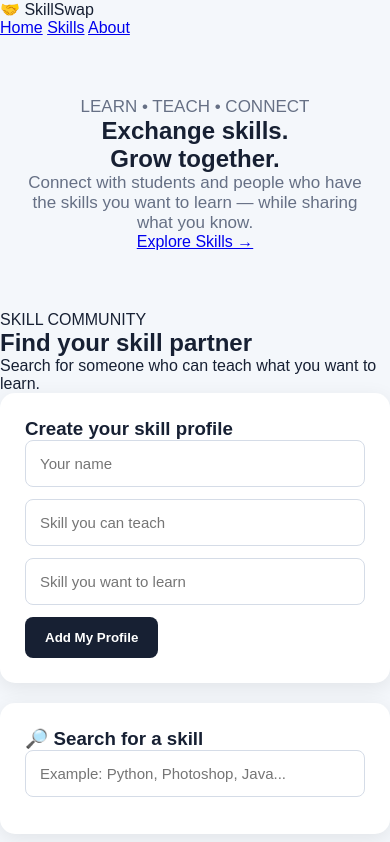
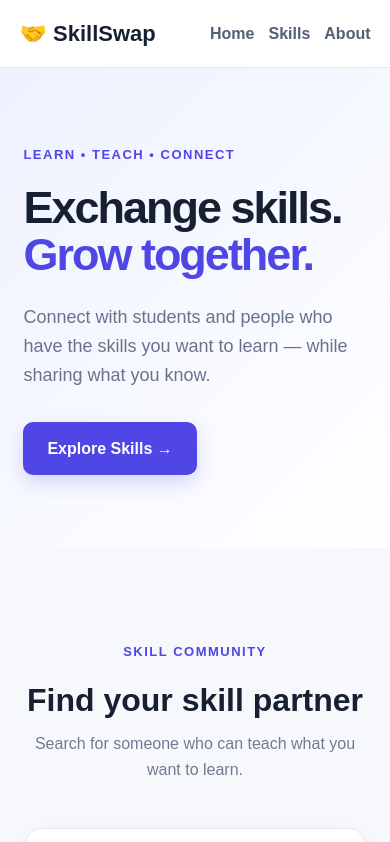
Before and after one commit to mithrithik3027/local-skill-exchange, a plain HTML site: page index.html in a window 390 px wide. Shown: the top 842 px of the page. Drawn offline with Linux system fonts and the light colour scheme.

Commit message:
Refactor CSS styles for improved layout and design

```diff
--- a/style.css
+++ b/style.css
@@ -1,125 +1,303 @@
 * {
-    box-sizing: border-box;
     margin: 0;
     padding: 0;
+    box-sizing: border-box;
+}
+
+html {
+    scroll-behavior: smooth;
 }
 
 body {
-    font-family: Arial, sans-serif;
-    background: #f4f7fb;
+    font-family: Arial, Helvetica, sans-serif;
+    background: #f6f8fc;
     color: #172033;
+    line-height: 1.6;
 }
 
-header {
-    background: #172033;
-    color: white;
-    text-align: center;
-    padding: 30px;
+/* Navigation */
+
+nav {
+    position: sticky;
+    top: 0;
+    z-index: 100;
+    display: flex;
+    justify-content: space-between;
+    align-items: center;
+    padding: 18px 8%;
+    background: rgba(255, 255, 255, 0.95);
+    border-bottom: 1px solid #e5e9f2;
 }
 
-header h1 {
-    font-size: 32px;
-    margin-bottom: 5px;
+.logo {
+    font-size: 22px;
+    font-weight: 800;
 }
 
-header p {
-    opacity: 0.8;
+.nav-links {
+    display: flex;
+    gap: 28px;
 }
 
-main {
-    width: 90%;
-    max-width: 900px;
-    margin: auto;
+.nav-links a {
+    color: #536078;
+    text-decoration: none;
+    font-weight: 600;
 }
 
-.hero {
-    text-align: center;
-    padding: 60px 20px;
+.nav-links a:hover {
+    color: #4f46e5;
 }
 
-.hero h2 {
-    font-size: 42px;
+/* Hero */
+
+.hero {
+    min-height: 520px;
+    display: flex;
+    align-items: center;
+    padding: 80px 8%;
+    background: linear-gradient(135deg, #eef2ff, #ffffff);
+}
+
+.hero-content {
+    max-width: 720px;
+}
+
+.badge {
+    display: inline-block;
+    margin-bottom: 18px;
+    color: #4f46e5;
+    font-size: 13px;
+    font-weight: 800;
+    letter-spacing: 1.5px;
+}
+
+.hero h1 {
+    font-size: clamp(45px, 7vw, 76px);
+    line-height: 1.05;
+    letter-spacing: -3px;
+    margin-bottom: 25px;
+}
+
+.hero h1 span {
+    color: #4f46e5;
+}
+
+.hero-text {
+    max-width: 600px;
+    color: #68738a;
+    font-size: 18px;
+    margin-bottom: 32px;
+}
+
+.hero-button {
+    display: inline-block;
+    padding: 14px 24px;
+    border-radius: 10px;
+    background: #4f46e5;
+    color: white;
+    text-decoration: none;
+    font-weight: 700;
+    box-shadow: 0 8px 20px rgba(79, 70, 229, 0.2);
+    transition: 0.2s;
+}
+
+.hero-button:hover {
+    transform: translateY(-2px);
+}
+
+/* Main section */
+
+.section {
+    max-width: 1050px;
+    margin: auto;
+    padding: 90px 25px;
+}
+
+.section-heading {
+    text-align: center;
+    margin-bottom: 45px;
+}
+
+.section-heading h2,
+.about h2 {
+    font-size: 40px;
+    line-height: 1.2;
+    margin-bottom: 12px;
+}
+
+.section-heading p:not(.badge) {
+    color: #707b91;
+}
+
+/* Cards */
+
+.card {
+    background: white;
+    padding: 28px;
+    margin-bottom: 24px;
+    border: 1px solid #e5e9f2;
+    border-radius: 16px;
+    box-shadow: 0 8px 25px rgba(20, 30, 60, 0.05);
+}
+
+.card h3 {
+    margin-bottom: 20px;
+    font-size: 20px;
+}
+
+.form-grid {
+    display: grid;
+    grid-template-columns: repeat(3, 1fr);
+    gap: 14px;
+    margin-bottom: 18px;
+}
+
+/* Inputs */
+
+input {
+    width: 100%;
+    padding: 14px 15px;
+    border: 1px solid #dce1eb;
+    border-radius: 9px;
+    outline: none;
+    background: #fbfcff;
+    color: #172033;
+    font-size: 15px;
+    transition: 0.2s;
+}
+
+input:focus {
+    border-color: #4f46e5;
+    box-shadow: 0 0 0 3px rgba(79, 70, 229, 0.1);
+}
+
+.search {
+    margin-bottom: 20px;
+}
+
+/* Buttons */
+
+button {
+    border: none;
+    padding: 13px 20px;
+    border-radius: 9px;
+    background: #4f46e5;
+    color: white;
+    font-weight: 700;
+    cursor: pointer;
+    transition: 0.2s;
+}
+
+button:hover {
+    background: #4338ca;
+    transform: translateY(-1px);
+}
+
+/* Profiles */
+
+#profiles,
+#results {
+    display: grid;
+    gap: 14px;
+}
+
+.profile {
+    padding: 18px;
+    border: 1px solid #e5e9f2;
+    border-radius: 12px;
+    background: #fafbff;
+}
+
+.profile h4 {
+    margin-bottom: 5px;
+    font-size: 18px;
+}
+
+.profile p {
+    color: #68738a;
+    font-size: 14px;
+}
+
+.community-header {
+    display: flex;
+    justify-content: space-between;
+    align-items: center;
+}
+
+/* About */
+
+.about {
+    text-align: center;
+    padding: 100px 25px;
+    background: #111827;
+    color: white;
+}
+
+.about .badge {
+    color: #a5b4fc;
+}
+
+.about h2 {
     margin-bottom: 15px;
 }
 
-.hero p {
-    color: #667085;
-    font-size: 17px;
+.about > p:last-child {
+    max-width: 600px;
+    margin: auto;
+    color: #b8c0d0;
 }
 
-.card {
-    background: white;
-    padding: 25px;
-    margin-bottom: 20px;
-    border-radius: 15px;
-    box-shadow: 0 5px 20px rgba(0,0,0,0.08);
+/* Footer */
+
+footer {
+    padding: 30px 20px;
+    text-align: center;
+    background: #0b1120;
+    color: #8d98ad;
 }
 
-.card h2 {
-    margin-bottom: 20px;
+footer strong {
+    color: white;
+    font-size: 18px;
 }
 
-input {
-    width: 100%;
-    padding: 14px;
-    margin-bottom: 12px;
-    border: 1px solid #d5dce7;
-    border-radius: 8px;
-    font-size: 15px;
-}
-
-button {
-    padding: 13px 20px;
-    background: #172033;
-    color: white;
-    border: none;
-    border-radius: 8px;
-    cursor: pointer;
-    font-weight: bold;
-}
-
-button:hover {
-    opacity: 0.8;
-}
-
-.profile {
-    border: 1px solid #e1e5eb;
-    padding: 15px;
-    margin-bottom: 12px;
-    border-radius: 10px;
-}
-
-.profile h3 {
-    margin-bottom: 8px;
-}
-
-.skill {
-    display: inline-block;
-    background: #eef2f7;
-    padding: 5px 10px;
-    border-radius: 20px;
-    margin: 3px;
+footer p {
+    margin-top: 5px;
     font-size: 13px;
 }
 
-.match {
-    padding: 12px;
-    border-bottom: 1px solid #ddd;
-}
+/* Mobile */
 
-footer {
-    text-align: center;
-    padding: 35px;
-    color: #667085;
-}
+@media (max-width: 700px) {
 
-@media (max-width: 600px) {
+    nav {
+        padding: 16px 5%;
+    }
 
-    .hero h2 {
+    .nav-links {
+        gap: 14px;
+    }
+
+    .hero {
+        padding: 70px 6%;
+        min-height: 480px;
+    }
+
+    .hero h1 {
+        letter-spacing: -2px;
+    }
+
+    .form-grid {
+        grid-template-columns: 1fr;
+    }
+
+    .section-heading h2,
+    .about h2 {
         font-size: 32px;
     }
 
-    main {
-        width: 94%;
+    .card {
+        padding: 20px;
     }
 }
```
